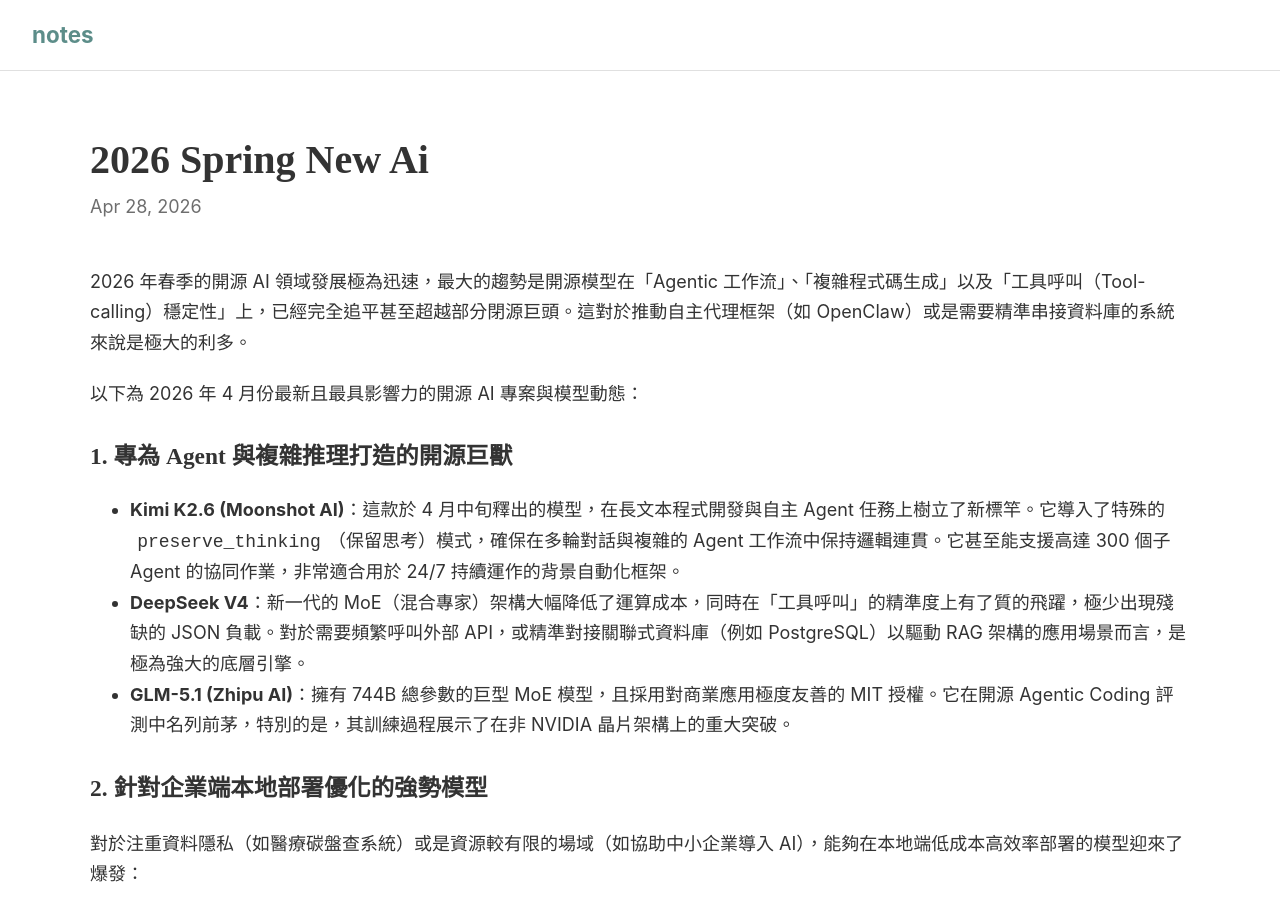
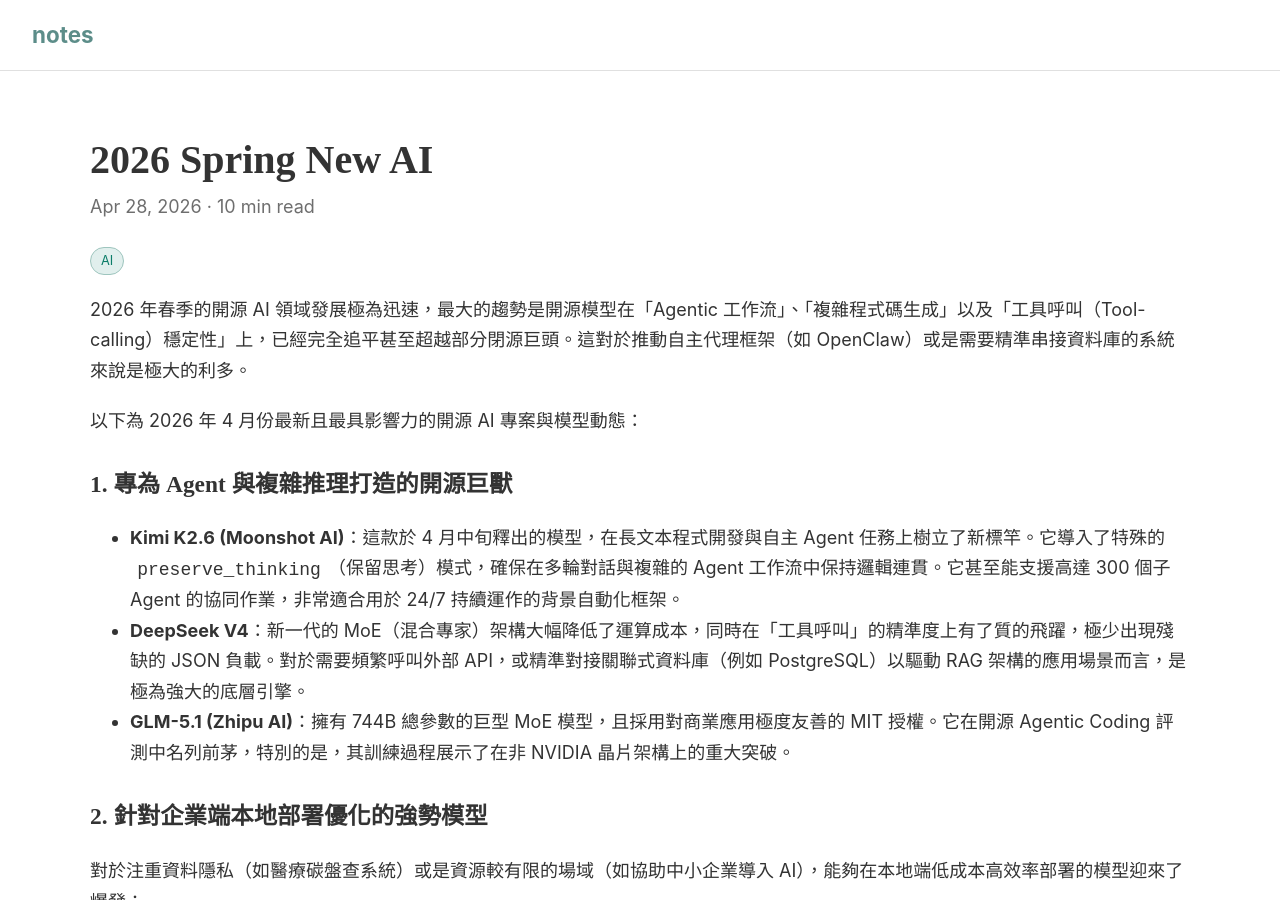
Before and after one commit to linjose/notes, a Jekyll site: the page built from _posts/2026-04-28-2026-spring-new-ai.md, in a window 1280 px wide and 900 px high. Built offline with Jekyll 4.4.1, drawn with Linux system fonts in a browser that asks for light colours; our own code applies the rules of GitHub Pages for plain Markdown files.

Commit message:
Update 2026-04-28-2026-spring-new-ai.md

```diff
--- a/_posts/2026-04-28-2026-spring-new-ai.md
+++ b/_posts/2026-04-28-2026-spring-new-ai.md
@@ -1,3 +1,12 @@
+---
+layout: post
+title: 2026 Spring New AI
+date: 2026-04-28
+reading_time: 10 min read
+tags: [AI]
+excerpt:
+---
+
 2026 年春季的開源 AI 領域發展極為迅速，最大的趨勢是開源模型在「Agentic 工作流」、「複雜程式碼生成」以及「工具呼叫（Tool-calling）穩定性」上，已經完全追平甚至超越部分閉源巨頭。這對於推動自主代理框架（如 OpenClaw）或是需要精準串接資料庫的系統來說是極大的利多。
 
 以下為 2026 年 4 月份最新且最具影響力的開源 AI 專案與模型動態：
```
